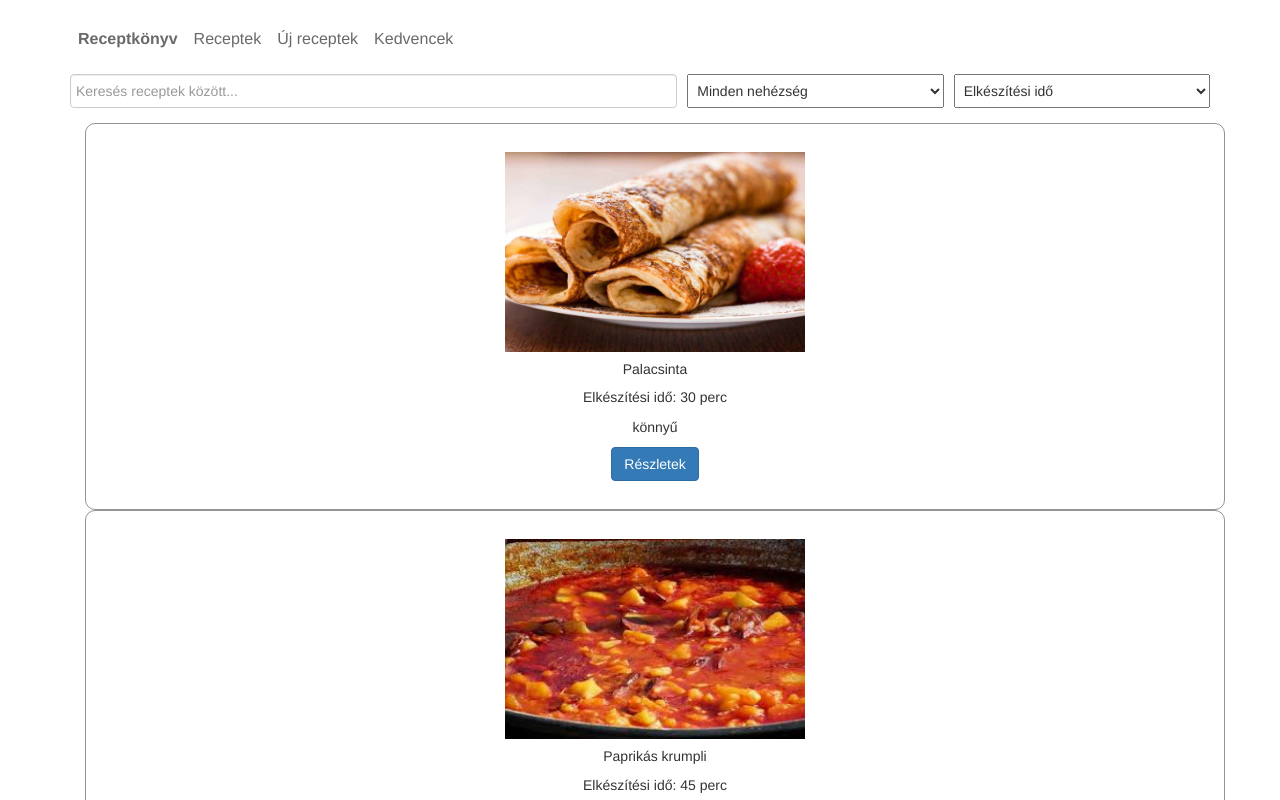
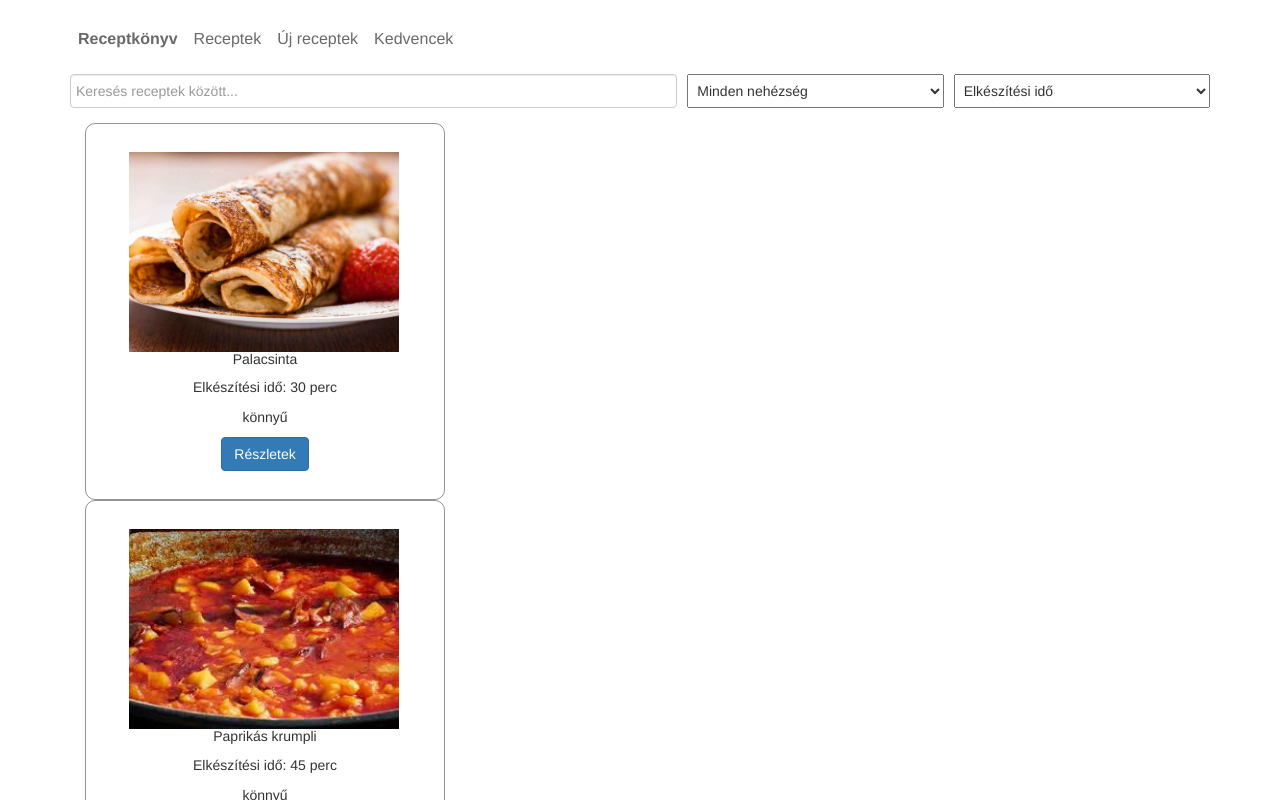
Before and after one commit to lenartaron/vueproject, a Vue app: page / in a window 1280 px wide. Shown: the top 800 px of the page. Built offline with nearby package versions, Linux system fonts and the light colour scheme.

Commit message:
Akkor most mukodik
Elvileg most mukodik a receptek kilistazasa

```diff
--- a/src/components/RecipeCard.vue
+++ b/src/components/RecipeCard.vue
@@ -2,7 +2,7 @@
 import { defineProps } from 'vue';
 
 defineProps({
-  recipe: { // Accepts a single recipe object instead of "recipies"
+  recipe: {
     type: Object,
     required: true,
   },
@@ -11,15 +11,17 @@ defineProps({
 
 <template>
   <div class="container">
-    <div class="card h-100">
-      <img :src="recipe.img" alt="Image of {{ recipe.name }}" class="card-img-top" />
-      <div class="card-body">
-        <h5 class="card-title">{{ recipe.name }}</h5>
-        <p class="card-text">Elkészítési idő: {{ recipe.cookTime }} perc</p>
-        <div class="diff">
-          <p>{{ recipe.difficulty }}</p>
+    <div class="row">
+      <div class="col-md-4">
+        <div class="card h-100">
+        <img :src="recipe.img"  alt="Image of {{ recipe.name }}" class="col-md-4" />
+          <h5 class="card-img-top">{{ recipe.name }}</h5>
+          <p class="card-text">Elkészítési idő: {{ recipe.cookTime }} perc</p>
+          <div class="diff">
+            <p>{{ recipe.difficulty }}</p>
+          </div>
+          <button type="button" class="btn btn-primary">Részletek</button>
         </div>
-        <button type="button" class="btn btn-primary">Részletek</button>
       </div>
     </div>
   </div>
```
